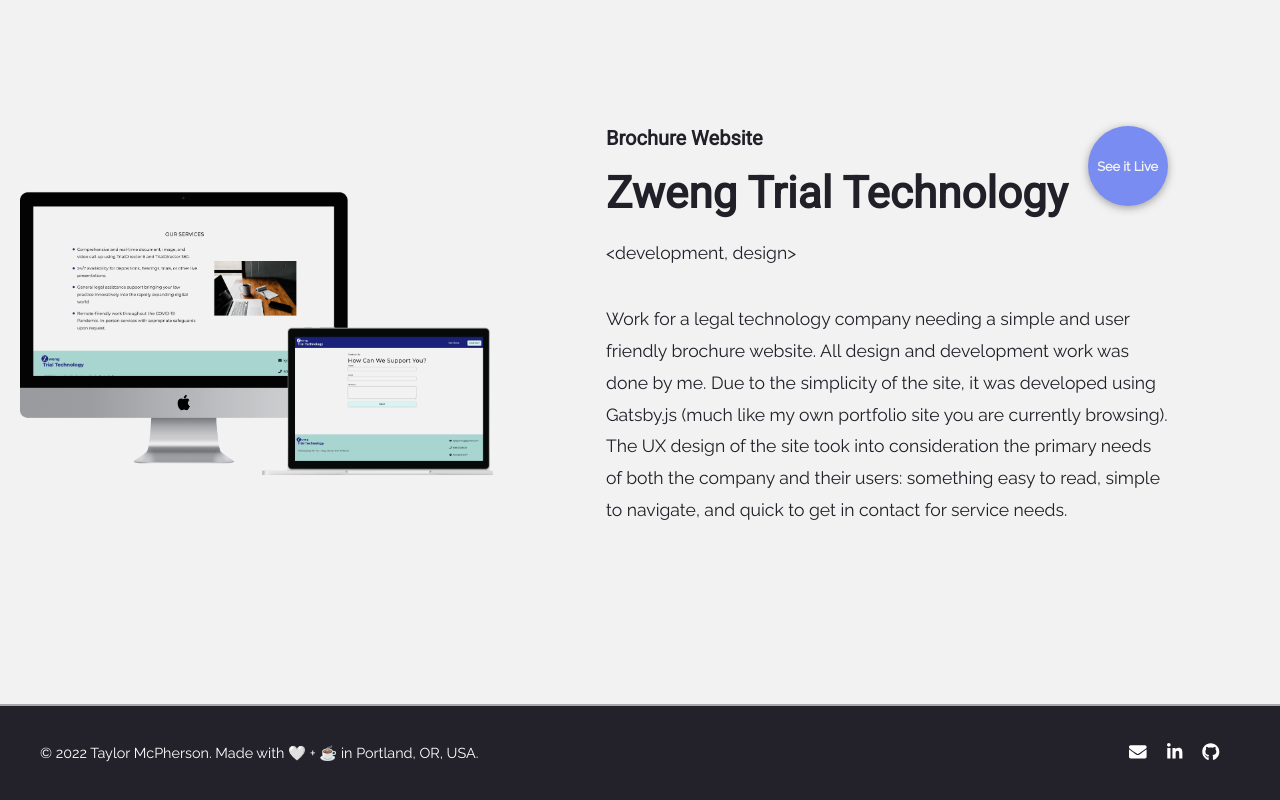
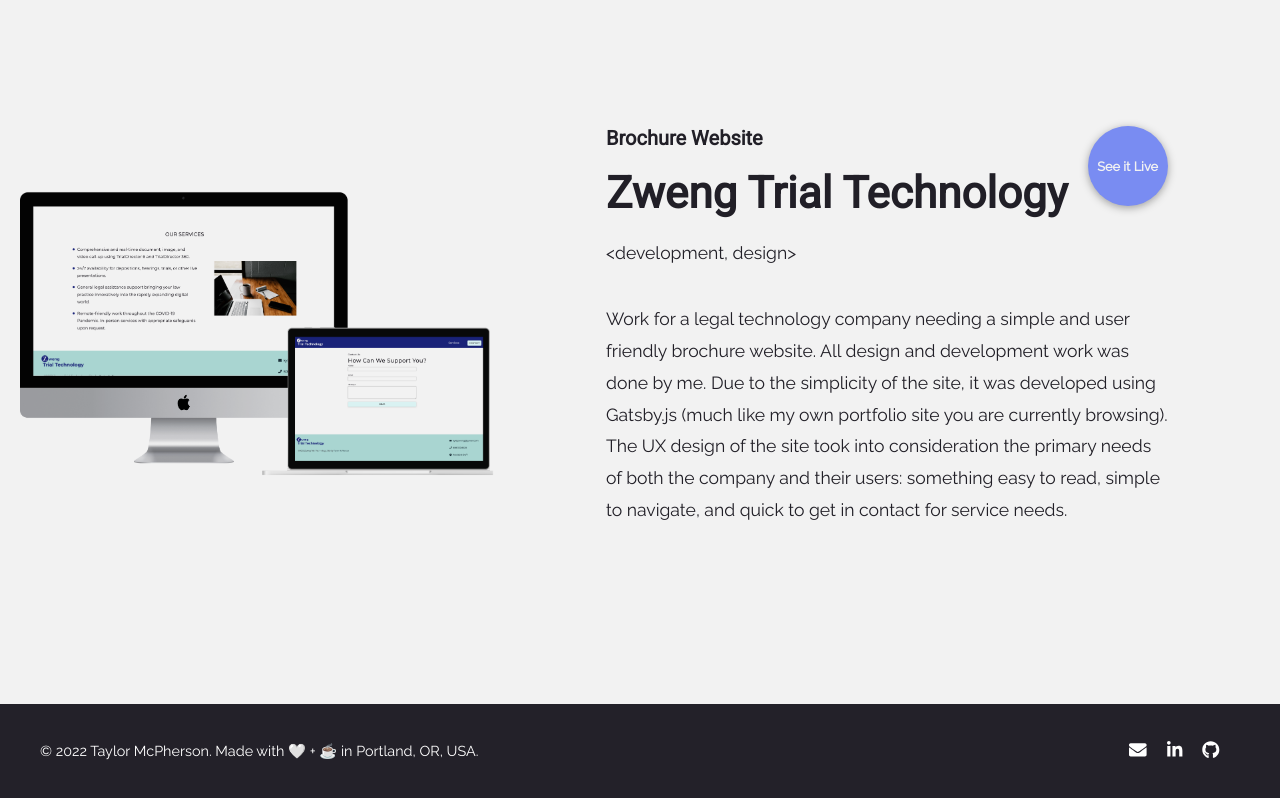
Before and after one commit to taylormcpherson/dev-portfolio, a Gatsby site: page / in a window 1280 px wide. Shown: the part 3938-4738 px from the top of the page. Built offline with nearby package versions, Linux system fonts and the light colour scheme; Gatsby itself is replaced by a stand-in of ours.

Commit message:
browserlist and footer updates.

```diff
--- a/src/styles/components/footer.scss
+++ b/src/styles/components/footer.scss
@@ -2,7 +2,6 @@
 $large-screens: '990px';
 
 .footer {
-    border-top: 2px solid rgba(255,255,255,.6);
     padding: 20px 40px;
     background-color: #232129;
     color: white;
```
Also changed, not shown: 1 other file.
